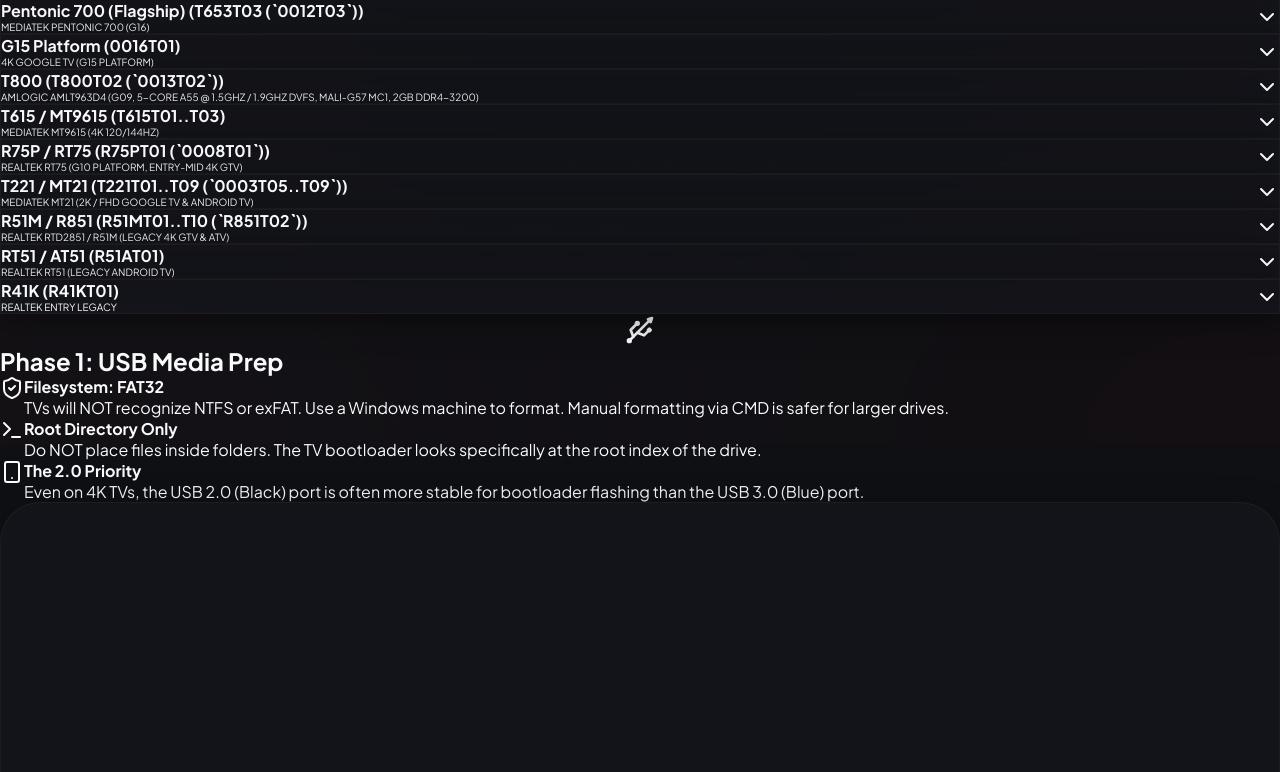
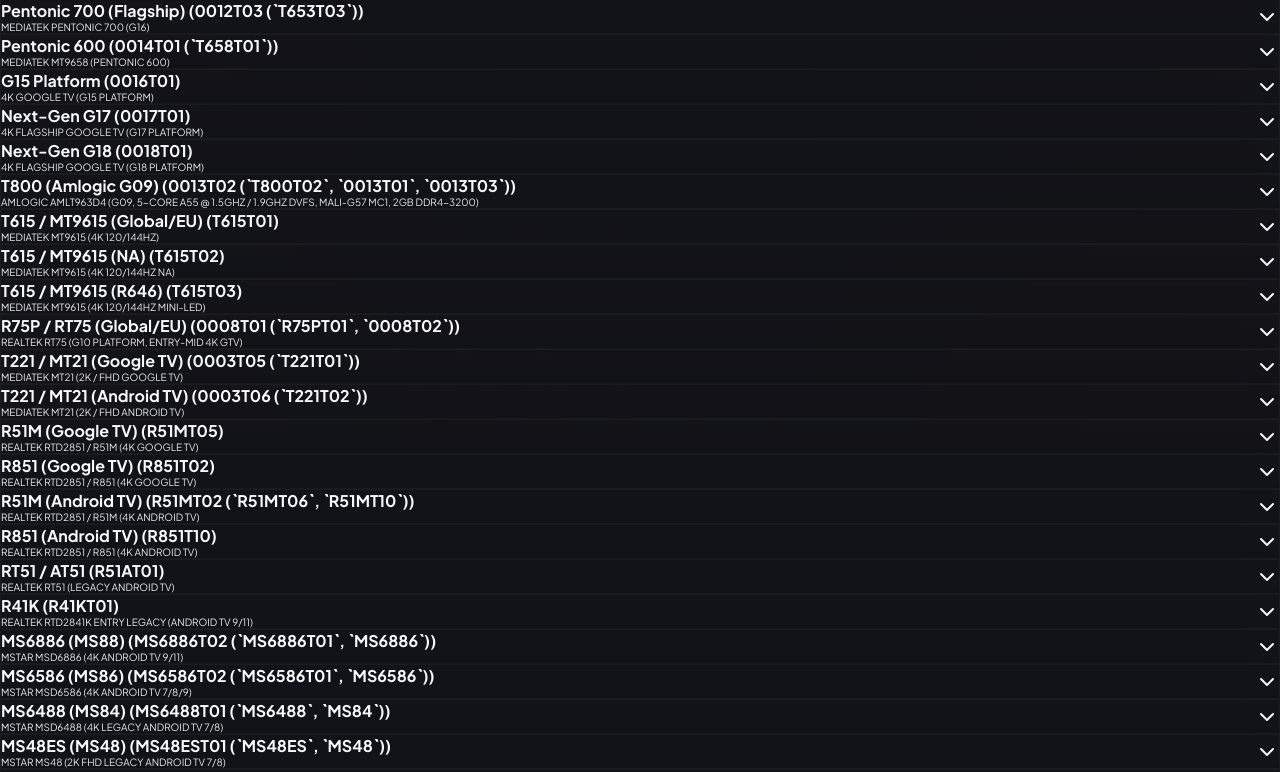
Before and after one commit to FaserF/TCL-Discussion-Telegram, a React (Vite) app: page /guides in a window 1280 px wide. Shown: the part 362-1134 px from the top of the page. Built offline with nearby package versions, Linux system fonts and the light colour scheme.

Commit message:
chore(data): sync React web app data with updated chipsets and FAQ docs

```diff
--- a/src/data/chipsets.json
+++ b/src/data/chipsets.json
@@ -1,23 +1,28 @@
 [
     {
-        "name": "Pentonic 800 (T655T01 (`0015T01`))",
+        "name": "Pentonic 800 (0015T01 (`T655T01`, `0015T02`))",
         "models": "X11L, C8L, RM9L, QM8L (2026)",
         "type": "MediaTek MT9655 (MT55), Flagship 4K Mini-LED"
     },
     {
-        "name": "Pentonic 700 (T653T01 (`0012T01`))",
+        "name": "Pentonic 700 (Global/EU) (0012T01 (`T653T01`))",
         "models": "X955, X955 Max (115\"), C955, C855, C805, C765, C755, C745X2, C845X2, C7L, C6L, RM7L, X11K, C9K, C8K, C7K, C6K, P8K, T8C, 98C655, 85C655Pro, 98P745, 98P755",
         "type": "MediaTek MT9653 / MT9618 (MT53), 4K 144Hz VRR"
     },
     {
-        "name": "Pentonic 700 (NA/LA) (T653T02 (`0012T02`))",
+        "name": "Pentonic 700 (NA/LA) (0012T02 (`T653T02`))",
         "models": "QM891G, QM851G, QM751G, Q651G, Q750G, S551G, RM7L, QM7L, Q77L, X11K, QM8K, QM7K, Q77K, QM6K, QM67K",
         "type": "MediaTek Pentonic 700 (G08 / N. America & LATAM)"
     },
     {
-        "name": "Pentonic 700 (Flagship) (T653T03 (`0012T03`))",
+        "name": "Pentonic 700 (Flagship) (0012T03 (`T653T03`))",
         "models": "QM9K Series",
         "type": "MediaTek Pentonic 700 (G16)"
+    },
+    {
+        "name": "Pentonic 600 (0014T01 (`T658T01`))",
+        "models": "C655 (Selected AP/LA Releases)",
+        "type": "MediaTek MT9658 (Pentonic 600)"
     },
     {
         "name": "G15 Platform (0016T01)",
@@ -25,29 +30,69 @@
         "type": "4K Google TV (G15 Platform)"
     },
     {
-        "name": "T800 (T800T02 (`0013T02`))",
+        "name": "Next-Gen G17 (0017T01)",
+        "models": "Upcoming 2026/2027 Lineup",
+        "type": "4K Flagship Google TV (G17 Platform)"
+    },
+    {
+        "name": "Next-Gen G18 (0018T01)",
+        "models": "Upcoming Future Lineup",
+        "type": "4K Flagship Google TV (G18 Platform)"
+    },
+    {
+        "name": "T800 (Amlogic G09) (0013T02 (`T800T02`, `0013T01`, `0013T03`))",
         "models": "C655, C655 Pro, P755, T7B, P7K, C6KS, 55P755",
         "type": "Amlogic AMLT963D4 (G09, 5-Core A55 @ 1.5GHz / 1.9GHz DVFS, Mali-G57 MC1, 2GB DDR4-3200)"
     },
     {
-        "name": "T615 / MT9615 (T615T01..T03)",
-        "models": "C845, C835, C735, C825, C728, C645 (Late), P745, Q7 (2023), R646 (2021)",
+        "name": "T615 / MT9615 (Global/EU) (T615T01)",
+        "models": "C845, C835, C735, C825, C728, C645 (Late), P745",
         "type": "MediaTek MT9615 (4K 120/144Hz)"
     },
     {
-        "name": "R75P / RT75 (R75PT01 (`0008T01`))",
+        "name": "T615 / MT9615 (NA) (T615T02)",
+        "models": "Q7 (2023 NA Series)",
+        "type": "MediaTek MT9615 (4K 120/144Hz NA)"
+    },
+    {
+        "name": "T615 / MT9615 (R646) (T615T03)",
+        "models": "R646 (2021 Flagship Mini-LED)",
+        "type": "MediaTek MT9615 (4K 120/144Hz Mini-LED)"
+    },
+    {
+        "name": "R75P / RT75 (Global/EU) (0008T01 (`R75PT01`, `0008T02`))",
         "models": "P8LS, P7L, V6D, T6D, U65A, P6K, P7K, V6C, T6C, C6KS, C6CS, U65/75, MQLED70K, P755, C655, C655 Pro, T7B, V6B, QLED780/810, QM51L, QM5K, Q51K, Q63K, S551G, Q651G",
         "type": "Realtek RT75 (G10 Platform, Entry-Mid 4K GTV)"
     },
     {
-        "name": "T221 / MT21 (T221T01..T09 (`0003T05..T09`))",
-        "models": "S350G, S55H, S5200 (Late), 32S5400, S5400A",
-        "type": "MediaTek MT21 (2K / FHD Google TV & Android TV)"
+        "name": "T221 / MT21 (Google TV) (0003T05 (`T221T01`))",
+        "models": "S350G, S55H, 32S5400, S5400A (Google TV)",
+        "type": "MediaTek MT21 (2K / FHD Google TV)"
     },
     {
-        "name": "R51M / R851 (R51MT01..T10 (`R851T02`))",
-        "models": "C645, C635, P745, C715, C815",
-        "type": "Realtek RTD2851 / R51M (Legacy 4K GTV & ATV)"
+        "name": "T221 / MT21 (Android TV) (0003T06 (`T221T02`))",
+        "models": "S5200 (Late), 32S5400 (Android TV)",
+        "type": "MediaTek MT21 (2K / FHD Android TV)"
+    },
+    {
+        "name": "R51M (Google TV) (R51MT05)",
+        "models": "C645, C635, P745 (Google TV)",
+        "type": "Realtek RTD2851 / R51M (4K Google TV)"
+    },
+    {
+        "name": "R851 (Google TV) (R851T02)",
+        "models": "C728, C825, C735 (Early Google TV)",
+        "type": "Realtek RTD2851 / R851 (4K Google TV)"
+    },
+    {
+        "name": "R51M (Android TV) (R51MT02 (`R51MT06`, `R51MT10`))",
+        "models": "C715, C815, P715 (Android TV)",
+        "type": "Realtek RTD2851 / R51M (4K Android TV)"
+    },
+    {
+        "name": "R851 (Android TV) (R851T10)",
+        "models": "C715, C815 (Android TV)",
+        "type": "Realtek RTD2851 / R851 (4K Android TV)"
     },
     {
         "name": "RT51 / AT51 (R51AT01)",
@@ -56,7 +101,32 @@
     },
     {
         "name": "R41K (R41KT01)",
-        "models": "S6500 Series, 32S60AI",
-        "type": "Realtek Entry Legacy"
+        "models": "S6500 Series, 32S60AI, ES560",
+        "type": "Realtek RTD2841K Entry Legacy (Android TV 9/11)"
+    },
+    {
+        "name": "MS6886 (MS88) (MS6886T02 (`MS6886T01`, `MS6886`))",
+        "models": "EC780, X815, C815 (Early), EP680",
+        "type": "MStar MSD6886 (4K Android TV 9/11)"
+    },
+    {
+        "name": "MS6586 (MS86) (MS6586T02 (`MS6586T01`, `MS6586`))",
+        "models": "C2, P2, P6, C4, C6, DP660, EP640, EP660",
+        "type": "MStar MSD6586 (4K Android TV 7/8/9)"
+    },
+    {
+        "name": "MS6488 (MS84) (MS6488T01 (`MS6488`, `MS84`))",
+        "models": "C1, P1 Series",
+        "type": "MStar MSD6488 (4K Legacy Android TV 7/8)"
+    },
+    {
+        "name": "MS48ES (MS48) (MS48EST01 (`MS48ES`, `MS48`))",
+        "models": "S6000, S6800, F40, F50",
+        "type": "MStar MS48 (2K FHD Legacy Android TV 7/8)"
+    },
+    {
+        "name": "Novatek NT67 (NT67T01 (`NT67`))",
+        "models": "Thomson / TCL Regional Android TV Series",
+        "type": "Novatek NT72671 / NT72673 (Android TV)"
     }
 ]
--- a/src/data/faqs.json
+++ b/src/data/faqs.json
@@ -1,7 +1,7 @@
 [
     {
         "q": "How do I find my Project ID or Panel ID?",
-        "a": "The **Project ID** is an internal identifier (typically 1 to 6 digits) that maps the TV motherboard firmware to your specific panel type, tuner region, and backlight configuration.\n\n1.  **TV Settings:** Navigate to **Settings** > **System** > **About** > **Product Information** and look for the **Project ID** field.\n2.  **Service Menu:** Enter code `1950` or `6425` on the **Contrast** menu (see [Guides](guides.md#advanced-service-menus--secret-codes)).\n3.  **Hardware Sticker:** Check the small white barcode sticker located on the physical motherboard inside the TV chassis."
+        "a": "The **Project ID** is an internal identifier (typically 1 to 6 digits) that maps the TV motherboard firmware to your specific panel type, tuner region, and backlight configuration.\n\n1.  **TV Settings:** Navigate to **Settings** > **System** > **About** > **Product Information** and look for the **Project ID** field.\n2.  **Service Menu:** Enter code `1950` or `6425` on the **Contrast** menu (see [Guides](guides.md#advanced-service-menus-secret-codes)).\n3.  **Hardware Sticker:** Check the small white barcode sticker located on the physical motherboard inside the TV chassis."
     },
     {
         "q": "How do I re-enable the 'Shutdown / Power Off' option on the remote (Google TV / Android 14)?",
@@ -49,6 +49,6 @@
     },
     {
         "q": "How do I downgrade my firmware?",
-        "a": "<a id=\"how-to-downgrade\"></a>\nDowngrading is possible but requires strict adherence to safety rules:\n\n*   **Requirement:** You **must** use a full **IMG / PKG** file. (OTA `.zip` files cannot be used for downgrading).\n*   **Data Loss:** An IMG/PKG flash performs a complete low-level storage wipe.\n*   **Project ID Safety:** Never downgrade to a firmware version older than the initial release of your TV model, or the TV will boot to a black screen due to missing panel whitelists.\n*   **Instructions:** Follow our detailed [IMG / PKG Flashing Guide](guides.md#how-to-flash-img-pkg-recovery--downgrade)."
+        "a": "<a id=\"how-to-downgrade\"></a>\nDowngrading is possible but requires strict adherence to safety rules:\n\n*   **Requirement:** You **must** use a full **IMG / PKG** file. (OTA `.zip` files cannot be used for downgrading).\n*   **Data Loss:** An IMG/PKG flash performs a complete low-level storage wipe.\n*   **Project ID Safety:** Never downgrade to a firmware version older than the initial release of your TV model, or the TV will boot to a black screen due to missing panel whitelists.\n*   **Instructions:** Follow our detailed [IMG / PKG Flashing Guide](guides.md#how-to-flash-img-pkg-recovery-downgrade)."
     }
 ]
--- a/src/data/searchData.js
+++ b/src/data/searchData.js
@@ -3,31 +3,38 @@
 
 export const searchData = [
     {
-        "id": "pentonic-800-t655t01-0015t01",
-        "title": "Pentonic 800 (T655T01 (`0015T01`))",
+        "id": "pentonic-800-0015t01-t655t01-0015t02",
+        "title": "Pentonic 800 (0015T01 (`T655T01`, `0015T02`))",
         "category": "Chipset",
         "content": "Featured Models: X11L, C8L, RM9L, QM8L (2026). Notes: MediaTek MT9655 (MT55), Flagship 4K Mini-LED.",
         "link": "/guides"
     },
     {
-        "id": "pentonic-700-t653t01-0012t01",
-        "title": "Pentonic 700 (T653T01 (`0012T01`))",
+        "id": "pentonic-700-global-eu-0012t01-t653t01",
+        "title": "Pentonic 700 (Global/EU) (0012T01 (`T653T01`))",
         "category": "Chipset",
         "content": "Featured Models: X955, X955 Max (115\"), C955, C855, C805, C765, C755, C745X2, C845X2, C7L, C6L, RM7L, X11K, C9K, C8K, C7K, C6K, P8K, T8C, 98C655, 85C655Pro, 98P745, 98P755. Notes: MediaTek MT9653 / MT9618 (MT53), 4K 144Hz VRR.",
         "link": "/guides"
     },
     {
-        "id": "pentonic-700-na-la-t653t02-0012t02",
-        "title": "Pentonic 700 (NA/LA) (T653T02 (`0012T02`))",
+        "id": "pentonic-700-na-la-0012t02-t653t02",
+        "title": "Pentonic 700 (NA/LA) (0012T02 (`T653T02`))",
         "category": "Chipset",
         "content": "Featured Models: QM891G, QM851G, QM751G, Q651G, Q750G, S551G, RM7L, QM7L, Q77L, X11K, QM8K, QM7K, Q77K, QM6K, QM67K. Notes: MediaTek Pentonic 700 (G08 / N. America & LATAM).",
         "link": "/guides"
     },
     {
-        "id": "pentonic-700-flagship-t653t03-0012t03",
-        "title": "Pentonic 700 (Flagship) (T653T03 (`0012T03`))",
+        "id": "pentonic-700-flagship-0012t03-t653t03",
+        "title": "Pentonic 700 (Flagship) (0012T03 (`T653T03`))",
         "category": "Chipset",
         "content": "Featured Models: QM9K Series. Notes: MediaTek Pentonic 700 (G16).",
+        "link": "/guides"
+    },
+    {
+        "id": "pentonic-600-0014t01-t658t01",
+        "title": "Pentonic 600 (0014T01 (`T658T01`))",
+        "category": "Chipset",
+        "content": "Featured Models: C655 (Selected AP/LA Releases). Notes: MediaTek MT9658 (Pentonic 600).",
         "link": "/guides"
     },
     {
@@ -38,38 +45,94 @@
         "link": "/guides"
     },
     {
-        "id": "t800-t800t02-0013t02",
-        "title": "T800 (T800T02 (`0013T02`))",
+        "id": "next-gen-g17-0017t01",
+        "title": "Next-Gen G17 (0017T01)",
+        "category": "Chipset",
+        "content": "Featured Models: Upcoming 2026/2027 Lineup. Notes: 4K Flagship Google TV (G17 Platform).",
+        "link": "/guides"
+    },
+    {
+        "id": "next-gen-g18-0018t01",
+        "title": "Next-Gen G18 (0018T01)",
+        "category": "Chipset",
+        "content": "Featured Models: Upcoming Future Lineup. Notes: 4K Flagship Google TV (G18 Platform).",
+        "link": "/guides"
+    },
+    {
+        "id": "t800-amlogic-g09-0013t02-t800t02-0013t01-0013t03",
+        "title": "T800 (Amlogic G09) (0013T02 (`T800T02`, `0013T01`, `0013T03`))",
         "category": "Chipset",
         "content": "Featured Models: C655, C655 Pro, P755, T7B, P7K, C6KS, 55P755. Notes: Amlogic AMLT963D4 (G09, 5-Core A55 @ 1.5GHz / 1.9GHz DVFS, Mali-G57 MC1, 2GB DDR4-3200).",
         "link": "/guides"
     },
     {
-        "id": "t615-mt9615-t615t01-t03",
-        "title": "T615 / MT9615 (T615T01..T03)",
+        "id": "t615-mt9615-global-eu-t615t01",
+        "title": "T615 / MT9615 (Global/EU) (T615T01)",
         "category": "Chipset",
-        "content": "Featured Models: C845, C835, C735, C825, C728, C645 (Late), P745, Q7 (2023), R646 (2021). Notes: MediaTek MT9615 (4K 120/144Hz).",
+        "content": "Featured Models: C845, C835, C735, C825, C728, C645 (Late), P745. Notes: MediaTek MT9615 (4K 120/144Hz).",
         "link": "/guides"
     },
     {
-        "id": "r75p-rt75-r75pt01-0008t01",
-        "title": "R75P / RT75 (R75PT01 (`0008T01`))",
+        "id": "t615-mt9615-na-t615t02",
+        "title": "T615 / MT9615 (NA) (T615T02)",
+        "category": "Chipset",
+        "content": "Featured Models: Q7 (2023 NA Series). Notes: MediaTek MT9615 (4K 120/144Hz NA).",
+        "link": "/guides"
+    },
+    {
+        "id": "t615-mt9615-r646-t615t03",
+        "title": "T615 / MT9615 (R646) (T615T03)",
+        "category": "Chipset",
+        "content": "Featured Models: R646 (2021 Flagship Mini-LED). Notes: MediaTek MT9615 (4K 120/144Hz Mini-LED).",
+        "link": "/guides"
+    },
+    {
+        "id": "r75p-rt75-global-eu-0008t01-r75pt01-0008t02",
+        "title": "R75P / RT75 (Global/EU) (0008T01 (`R75PT01`, `0008T02`))",
         "category": "Chipset",
         "content": "Featured Models: P8LS, P7L, V6D, T6D, U65A, P6K, P7K, V6C, T6C, C6KS, C6CS, U65/75, MQLED70K, P755, C655, C655 Pro, T7B, V6B, QLED780/810, QM51L, QM5K, Q51K, Q63K, S551G, Q651G. Notes: Realtek RT75 (G10 Platform, Entry-Mid 4K GTV).",
         "link": "/guides"
     },
     {
-        "id": "t221-mt21-t221t01-t09-0003t05-t09",
-        "title": "T221 / MT21 (T221T01..T09 (`0003T05..T09`))",
+        "id": "t221-mt21-google-tv-0003t05-t221t01",
+        "title": "T221 / MT21 (Google TV) (0003T05 (`T221T01`))",
         "category": "Chipset",
-        "content": "Featured Models: S350G, S55H, S5200 (Late), 32S5400, S5400A. Notes: MediaTek MT21 (2K / FHD Google TV & Android TV).",
+        "content": "Featured Models: S350G, S55H, 32S5400, S5400A (Google TV). Notes: MediaTek MT21 (2K / FHD Google TV).",
         "link": "/guides"
     },
     {
-        "id": "r51m-r851-r51mt01-t10-r851t02",
-        "title": "R51M / R851 (R51MT01..T10 (`R851T02`))",
+        "id": "t221-mt21-android-tv-0003t06-t221t02",
+        "title": "T221 / MT21 (Android TV) (0003T06 (`T221T02`))",
         "category": "Chipset",
-        "content": "Featured Models: C645, C635, P745, C715, C815. Notes: Realtek RTD2851 / R51M (Legacy 4K GTV & ATV).",
+        "content": "Featured Models: S5200 (Late), 32S5400 (Android TV). Notes: MediaTek MT21 (2K / FHD Android TV).",
+        "link": "/guides"
+    },
+    {
+        "id": "r51m-google-tv-r51mt05",
+        "title": "R51M (Google TV) (R51MT05)",
+        "category": "Chipset",
+        "content": "Featured Models: C645, C635, P745 (Google TV). Notes: Realtek RTD2851 / R51M (4K Google TV).",
+        "link": "/guides"
+    },
+    {
+        "id": "r851-google-tv-r851t02",
+        "title": "R851 (Google TV) (R851T02)",
+        "category": "Chipset",
+        "content": "Featured Models: C728, C825, C735 (Early Google TV). Notes: Realtek RTD2851 / R851 (4K Google TV).",
+        "link": "/guides"
+    },
+    {
+        "id": "r51m-android-tv-r51mt02-r51mt06-r51mt10",
+        "title": "R51M (Android TV) (R51MT02 (`R51MT06`, `R51MT10`))",
+        "category": "Chipset",
+        "content": "Featured Models: C715, C815, P715 (Android TV). Notes: Realtek RTD2851 / R51M (4K Android TV).",
+        "link": "/guides"
+    },
+    {
+        "id": "r851-android-tv-r851t10",
+        "title": "R851 (Android TV) (R851T10)",
+        "category": "Chipset",
+        "content": "Featured Models: C715, C815 (Android TV). Notes: Realtek RTD2851 / R851 (4K Android TV).",
         "link": "/guides"
     },
     {
@@ -83,7 +146,42 @@
         "id": "r41k-r41kt01",
         "title": "R41K (R41KT01)",
         "category": "Chipset",
-        "content": "Featured Models: S6500 Series, 32S60AI. Notes: Realtek Entry Legacy.",
+        "content": "Featured Models: S6500 Series, 32S60AI, ES560. Notes: Realtek RTD2841K Entry Legacy (Android TV 9/11).",
+        "link": "/guides"
+    },
+    {
+        "id": "ms6886-ms88-ms6886t02-ms6886t01-ms6886",
+        "title": "MS6886 (MS88) (MS6886T02 (`MS6886T01`, `MS6886`))",
+        "category": "Chipset",
+        "content": "Featured Models: EC780, X815, C815 (Early), EP680. Notes: MStar MSD6886 (4K Android TV 9/11).",
+        "link": "/guides"
+    },
+    {
+        "id": "ms6586-ms86-ms6586t02-ms6586t01-ms6586",
+        "title": "MS6586 (MS86) (MS6586T02 (`MS6586T01`, `MS6586`))",
+        "category": "Chipset",
+        "content": "Featured Models: C2, P2, P6, C4, C6, DP660, EP640, EP660. Notes: MStar MSD6586 (4K Android TV 7/8/9).",
+        "link": "/guides"
+    },
+    {
+        "id": "ms6488-ms84-ms6488t01-ms6488-ms84",
+        "title": "MS6488 (MS84) (MS6488T01 (`MS6488`, `MS84`))",
+        "category": "Chipset",
+        "content": "Featured Models: C1, P1 Series. Notes: MStar MSD6488 (4K Legacy Android TV 7/8).",
+        "link": "/guides"
+    },
+    {
+        "id": "ms48es-ms48-ms48est01-ms48es-ms48",
+        "title": "MS48ES (MS48) (MS48EST01 (`MS48ES`, `MS48`))",
+        "category": "Chipset",
+        "content": "Featured Models: S6000, S6800, F40, F50. Notes: MStar MS48 (2K FHD Legacy Android TV 7/8).",
+        "link": "/guides"
+    },
+    {
+        "id": "novatek-nt67-nt67t01-nt67",
+        "title": "Novatek NT67 (NT67T01 (`NT67`))",
+        "category": "Chipset",
+        "content": "Featured Models: Thomson / TCL Regional Android TV Series. Notes: Novatek NT72671 / NT72673 (Android TV).",
         "link": "/guides"
     },
     {
```
